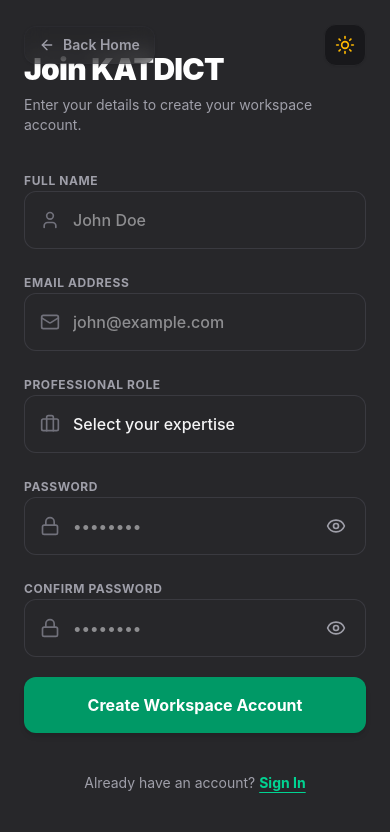
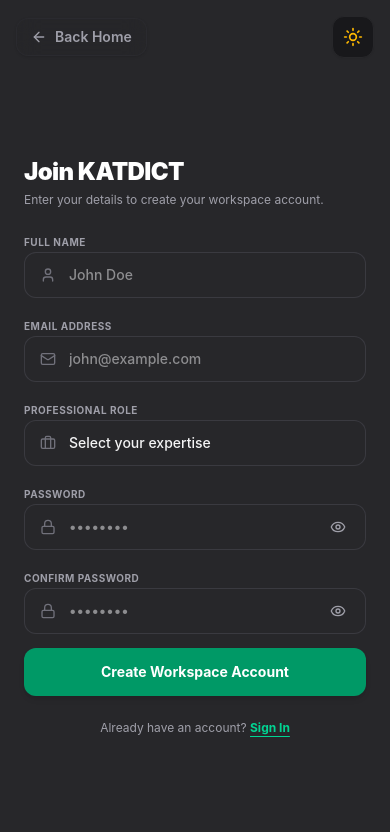
Before and after one commit to HabibShehu007/katdict-workspace-attendance, a React (Vite) app: page /signup in a window 390 px wide. Shown: the top 832 px of the page. Built offline with nearby package versions, Linux system fonts and the light colour scheme.

Commit message:
feat: improve SignUp component layout and accessibility with refined styles and spacing

```diff
--- a/src/pages/SignUp.tsx
+++ b/src/pages/SignUp.tsx
@@ -38,9 +38,9 @@
   const [role, setRole] = useState("");
 
   return (
-    <div className="min-h-screen w-full flex bg-zinc-50 dark:bg-zinc-800 transition-colors duration-400 ease-in-out">
+    <div className="min-h-screen w-full flex bg-zinc-50 dark:bg-zinc-800 transition-colors duration-400 ease-in-out overflow-y-auto md:overflow-hidden">
       {/* Navigation Header */}
-      <div className="absolute top-6 left-6 right-6 z-20 flex justify-between items-center pointer-events-none">
+      <div className="absolute top-4 left-4 right-4 z-20 flex justify-between items-center pointer-events-none sm:top-6 sm:left-6 sm:right-6">
         <button
           onClick={() => navigate("/")}
           className="pointer-events-auto group flex items-center gap-2 text-sm font-semibold text-zinc-500 hover:text-zinc-900 dark:text-zinc-400 dark:hover:text-white transition-colors bg-white/80 dark:bg-zinc-800/40 py-2 px-3.5 rounded-xl backdrop-blur-md border border-zinc-200 dark:border-zinc-700/20 shadow-sm cursor-pointer"
@@ -53,17 +53,17 @@
         </div>
       </div>
 
-      {/* LEFT : Graphic Context */}
+      {/* LEFT: Graphic Context */}
       <div
-        className="hidden md:flex md:w-1/2 relative bg-cover bg-center items-end p-12 overflow-hidden"
+        className="hidden md:flex md:w-1/2 relative bg-cover bg-center items-center p-12 lg:p-16 overflow-hidden"
         style={{ backgroundImage: "url('/KATDICT-2-scaled.jpg')" }}
       >
-        <div className="absolute inset-0 bg-linear-to-b from-zinc-950/40 via-zinc-950/80 to-zinc-950" />
+        <div className="absolute inset-0 bg-linear-to-b from-zinc-950/50 via-zinc-950/80 to-zinc-950" />
         <div className="relative z-10 max-w-sm space-y-3">
-          <div className="inline-flex items-center gap-1.5 px-2.5 py-1 rounded-md bg-emerald-500/10 border border-emerald-500/20 text-emerald-400 text-[10px] font-bold uppercase tracking-widest">
+          <div className="inline-flex items-center gap-1.5 px-2.5 py-1 rounded-md bg-emerald-500/10 border border-emerald-500/20 text-emerald-400 text-[10px] font-bold uppercase tracking-widest w-fit">
             <MapPin className="w-3 h-3" /> Location Awareness Required
           </div>
-          <h2 className="text-3xl font-extrabold text-white tracking-tight">
+          <h2 className="text-3xl font-extrabold text-white tracking-tight leading-tight">
             Building the local tech ecosystem.
           </h2>
           <p className="text-sm text-zinc-400 leading-relaxed">
@@ -74,32 +74,32 @@
       </div>
 
       {/* RIGHT PANEL: Form */}
-      <div className="w-full md:w-1/2 flex items-center justify-center p-6 sm:p-12 md:p-16 relative z-10">
+      <div className="w-full md:w-1/2 flex items-center justify-center p-6 sm:p-10 md:p-12 relative z-10 md:h-screen md:overflow-y-auto">
         <motion.div
-          initial={{ opacity: 0, y: 15 }}
+          initial={{ opacity: 0, y: 10 }}
           animate={{ opacity: 1, y: 0 }}
-          className="w-full max-w-md space-y-8"
+          className="w-full max-w-md space-y-5 my-auto pt-12 md:pt-0"
         >
-          <div className="space-y-2">
-            <h1 className="text-3xl font-black tracking-tight text-zinc-900 dark:text-white transition-colors">
+          <div className="space-y-1">
+            <h1 className="text-2xl sm:text-3xl font-black tracking-tight text-zinc-900 dark:text-white transition-colors">
               Join KATDICT
             </h1>
-            <p className="text-sm text-zinc-500 dark:text-zinc-400 transition-colors">
+            <p className="text-xs sm:text-sm text-zinc-500 dark:text-zinc-400 transition-colors">
               Enter your details to create your workspace account.
             </p>
           </div>
 
           <form
             onSubmit={(e) => handleSignUpSubmit(e, role)}
-            className="space-y-5"
+            className="space-y-3.5"
           >
             {/* Full Name */}
-            <div className="space-y-1.5">
-              <label className="text-xs font-bold uppercase tracking-wider text-zinc-500 dark:text-zinc-400">
+            <div className="space-y-1">
+              <label className="text-[10px] sm:text-xs font-bold uppercase tracking-wider text-zinc-500 dark:text-zinc-400">
                 Full Name
               </label>
               <div className="relative flex items-center">
-                <User className="absolute left-4 w-5 h-5 text-zinc-400 dark:text-zinc-500" />
+                <User className="absolute left-4 w-4 h-4 text-zinc-400 dark:text-zinc-500" />
                 <input
                   required
                   type="text"
@@ -107,18 +107,18 @@
                   value={fullName}
                   onChange={(e) => setFullName(e.target.value)}
                   disabled={isLoading}
-                  className="w-full bg-white dark:bg-zinc-800 text-zinc-900 dark:text-zinc-100 font-medium rounded-xl border border-zinc-200 dark:border-zinc-700/80 focus:border-emerald-500 focus:ring-1 focus:ring-emerald-500 outline-hidden py-4 pl-12 pr-4 transition-all disabled:opacity-50 text-base"
+                  className="w-full bg-white dark:bg-zinc-800 text-zinc-900 dark:text-zinc-100 font-medium rounded-xl border border-zinc-200 dark:border-zinc-700/80 focus:border-emerald-500 focus:ring-1 focus:ring-emerald-500 outline-hidden py-3 pl-11 pr-4 transition-all disabled:opacity-50 text-sm sm:text-base"
                 />
               </div>
             </div>
 
             {/* Email */}
-            <div className="space-y-1.5">
-              <label className="text-xs font-bold uppercase tracking-wider text-zinc-500 dark:text-zinc-400">
+            <div className="space-y-1">
+              <label className="text-[10px] sm:text-xs font-bold uppercase tracking-wider text-zinc-500 dark:text-zinc-400">
                 Email Address
               </label>
               <div className="relative flex items-center">
-                <Mail className="absolute left-4 w-5 h-5 text-zinc-400 dark:text-zinc-500" />
+                <Mail className="absolute left-4 w-4 h-4 text-zinc-400 dark:text-zinc-500" />
                 <input
                   required
                   type="email"
@@ -126,24 +126,24 @@
                   value={email}
                   onChange={(e) => setEmail(e.target.value)}
                   disabled={isLoading}
-                  className="w-full bg-white dark:bg-zinc-800 text-zinc-900 dark:text-zinc-100 font-medium rounded-xl border border-zinc-200 dark:border-zinc-700/80 focus:border-emerald-500 focus:ring-1 focus:ring-emerald-500 outline-hidden py-4 pl-12 pr-4 transition-all disabled:opacity-50 text-base"
+                  className="w-full bg-white dark:bg-zinc-800 text-zinc-900 dark:text-zinc-100 font-medium rounded-xl border border-zinc-200 dark:border-zinc-700/80 focus:border-emerald-500 focus:ring-1 focus:ring-emerald-500 outline-hidden py-3 pl-11 pr-4 transition-all disabled:opacity-50 text-sm sm:text-base"
                 />
               </div>
             </div>
 
             {/* Role Selection */}
-            <div className="space-y-1.5">
-              <label className="text-xs font-bold uppercase tracking-wider text-zinc-500 dark:text-zinc-400">
+            <div className="space-y-1">
+              <label className="text-[10px] sm:text-xs font-bold uppercase tracking-wider text-zinc-500 dark:text-zinc-400">
                 Professional Role
               </label>
               <div className="relative flex items-center">
-                <Briefcase className="absolute left-4 w-5 h-5 text-zinc-400 dark:text-zinc-500" />
+                <Briefcase className="absolute left-4 w-4 h-4 text-zinc-400 dark:text-zinc-500" />
                 <select
                   required
                   value={role}
                   onChange={(e) => setRole(e.target.value)}
                   disabled={isLoading}
-                  className="w-full bg-white dark:bg-zinc-800 text-zinc-900 dark:text-zinc-100 font-medium rounded-xl border border-zinc-200 dark:border-zinc-700/80 focus:border-emerald-500 focus:ring-1 focus:ring-emerald-500 outline-hidden py-4 pl-12 pr-4 transition-all disabled:opacity-50 text-base cursor-pointer appearance-none"
+                  className="w-full bg-white dark:bg-zinc-800 text-zinc-900 dark:text-zinc-100 font-medium rounded-xl border border-zinc-200 dark:border-zinc-700/80 focus:border-emerald-500 focus:ring-1 focus:ring-emerald-500 outline-hidden py-3 pl-11 pr-4 transition-all disabled:opacity-50 text-sm sm:text-base cursor-pointer appearance-none"
                 >
                   <option value="" disabled>
                     Select your expertise
@@ -155,12 +155,12 @@
             </div>
 
             {/* Password */}
-            <div className="space-y-1.5">
-              <label className="text-xs font-bold uppercase tracking-wider text-zinc-500 dark:text-zinc-400">
+            <div className="space-y-1">
+              <label className="text-[10px] sm:text-xs font-bold uppercase tracking-wider text-zinc-500 dark:text-zinc-400">
                 Password
               </label>
               <div className="relative flex items-center">
-                <Lock className="absolute left-4 w-5 h-5 text-zinc-400 dark:text-zinc-500" />
+                <Lock className="absolute left-4 w-4 h-4 text-zinc-400 dark:text-zinc-500" />
                 <input
                   required
                   type={showPassword ? "text" : "password"}
@@ -168,29 +168,29 @@
                   value={password}
                   onChange={(e) => setPassword(e.target.value)}
                   disabled={isLoading}
-                  className="w-full bg-white dark:bg-zinc-800 text-zinc-900 dark:text-zinc-100 font-medium rounded-xl border border-zinc-200 dark:border-zinc-700/80 focus:border-emerald-500 focus:ring-1 focus:ring-emerald-500 outline-hidden py-4 pl-12 pr-12 transition-all disabled:opacity-50 text-base"
+                  className="w-full bg-white dark:bg-zinc-800 text-zinc-900 dark:text-zinc-100 font-medium rounded-xl border border-zinc-200 dark:border-zinc-700/80 focus:border-emerald-500 focus:ring-1 focus:ring-emerald-500 outline-hidden py-3 pl-11 pr-11 transition-all disabled:opacity-50 text-sm sm:text-base"
                 />
                 <button
                   type="button"
                   onClick={() => setShowPassword(!showPassword)}
-                  className="absolute right-4 p-1 text-zinc-400 hover:text-zinc-600 dark:hover:text-zinc-200 transition-colors"
+                  className="absolute right-4 p-1 text-zinc-400 hover:text-zinc-600 dark:hover:text-zinc-200 transition-colors cursor-pointer"
                 >
                   {showPassword ? (
-                    <EyeOff className="w-5 h-5" />
+                    <EyeOff className="w-4 h-4" />
                   ) : (
-                    <Eye className="w-5 h-5" />
+                    <Eye className="w-4 h-4" />
                   )}
                 </button>
               </div>
             </div>
 
             {/* Confirm Password */}
-            <div className="space-y-1.5">
-              <label className="text-xs font-bold uppercase tracking-wider text-zinc-500 dark:text-zinc-400">
+            <div className="space-y-1">
+              <label className="text-[10px] sm:text-xs font-bold uppercase tracking-wider text-zinc-500 dark:text-zinc-400">
                 Confirm Password
               </label>
               <div className="relative flex items-center">
-                <Lock className="absolute left-4 w-5 h-5 text-zinc-400 dark:text-zinc-500" />
+                <Lock className="absolute left-4 w-4 h-4 text-zinc-400 dark:text-zinc-500" />
                 <input
                   required
                   type={showConfirmPassword ? "text" : "password"}
@@ -198,17 +198,17 @@
                   value={confirmPassword}
                   onChange={(e) => setConfirmPassword(e.target.value)}
                   disabled={isLoading}
-                  className="w-full bg-white dark:bg-zinc-800 text-zinc-900 dark:text-zinc-100 font-medium rounded-xl border border-zinc-200 dark:border-zinc-700/80 focus:border-emerald-500 focus:ring-1 focus:ring-emerald-500 outline-hidden py-4 pl-12 pr-12 transition-all disabled:opacity-50 text-base"
+                  className="w-full bg-white dark:bg-zinc-800 text-zinc-900 dark:text-zinc-100 font-medium rounded-xl border border-zinc-200 dark:border-zinc-700/80 focus:border-emerald-500 focus:ring-1 focus:ring-emerald-500 outline-hidden py-3 pl-11 pr-11 transition-all disabled:opacity-50 text-sm sm:text-base"
                 />
                 <button
                   type="button"
                   onClick={() => setShowConfirmPassword(!showConfirmPassword)}
-                  className="absolute right-4 p-1 text-zinc-400 hover:text-zinc-600 dark:hover:text-zinc-200 transition-colors"
+                  className="absolute right-4 p-1 text-zinc-400 hover:text-zinc-600 dark:hover:text-zinc-200 transition-colors cursor-pointer"
                 >
                   {showConfirmPassword ? (
-                    <EyeOff className="w-5 h-5" />
+                    <EyeOff className="w-4 h-4" />
                   ) : (
-                    <Eye className="w-5 h-5" />
+                    <Eye className="w-4 h-4" />
                   )}
                 </button>
               </div>
@@ -217,11 +217,11 @@
             <button
               type="submit"
               disabled={isLoading}
-              className="w-full mt-2 flex items-center justify-center gap-2 bg-emerald-600 hover:bg-emerald-500 text-white font-bold py-4 rounded-xl shadow-md transition-all active:scale-98 disabled:opacity-70 cursor-pointer text-base"
+              className="w-full mt-3 flex items-center justify-center gap-2 bg-emerald-600 hover:bg-emerald-500 text-white font-bold py-3.5 rounded-xl shadow-md transition-all active:scale-98 disabled:opacity-70 cursor-pointer text-sm sm:text-base"
             >
               {isLoading ? (
                 <>
-                  <Loader2 className="w-5 h-5 animate-spin" />
+                  <Loader2 className="w-4 h-4 animate-spin" />
                   <span>Registering...</span>
                 </>
               ) : (
@@ -230,13 +230,13 @@
             </button>
           </form>
 
-          <div className="text-center pt-2">
-            <p className="text-sm text-zinc-500 dark:text-zinc-400">
+          <div className="text-center pt-1">
+            <p className="text-xs sm:text-sm text-zinc-500 dark:text-zinc-400">
               Already have an account?{" "}
               <button
                 type="button"
                 onClick={() => navigate("/login")}
-                className="font-bold text-emerald-600 hover:text-emerald-500 dark:text-emerald-400 underline underline-offset-4"
+                className="font-bold text-emerald-600 hover:text-emerald-500 dark:text-emerald-400 underline underline-offset-4 cursor-pointer"
               >
                 Sign In
               </button>
```
